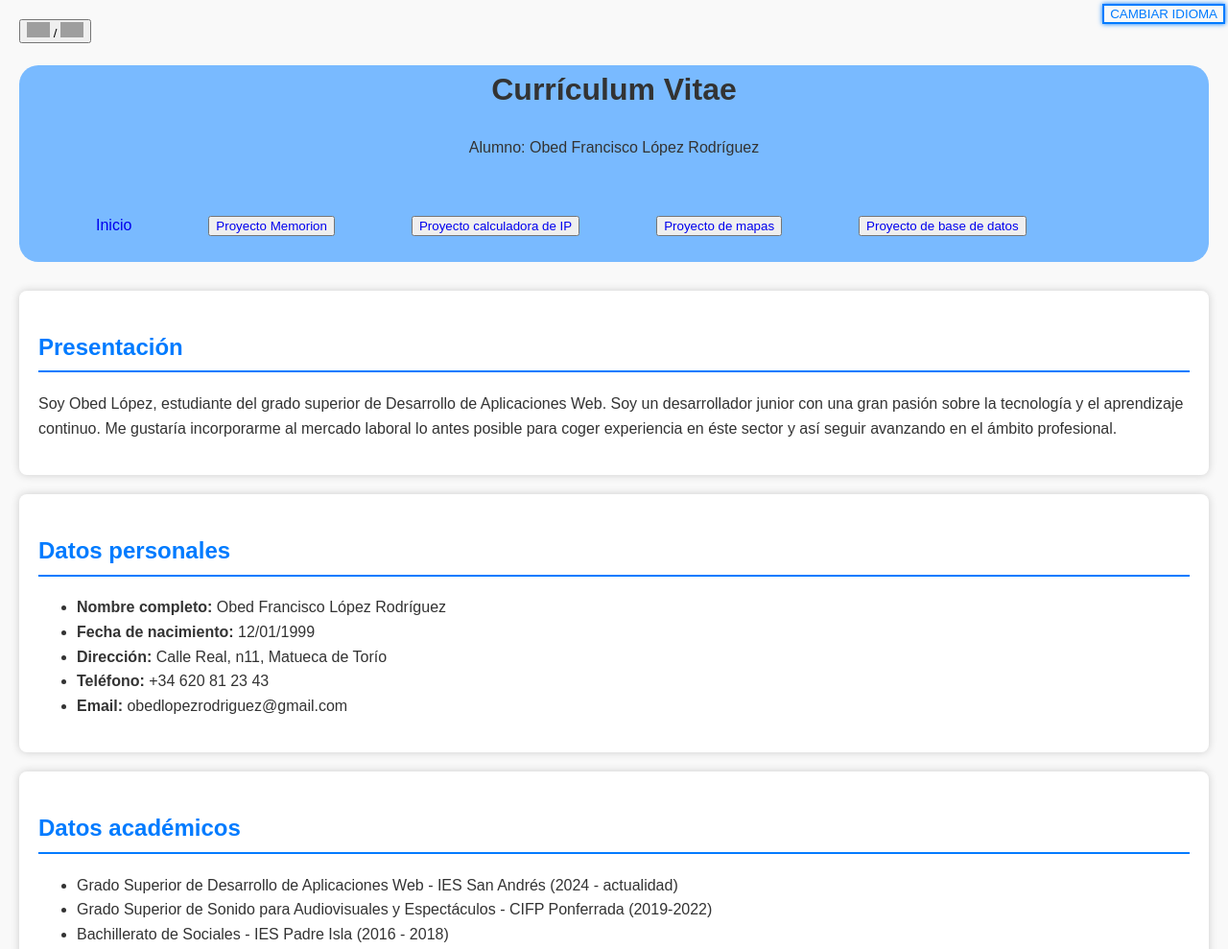
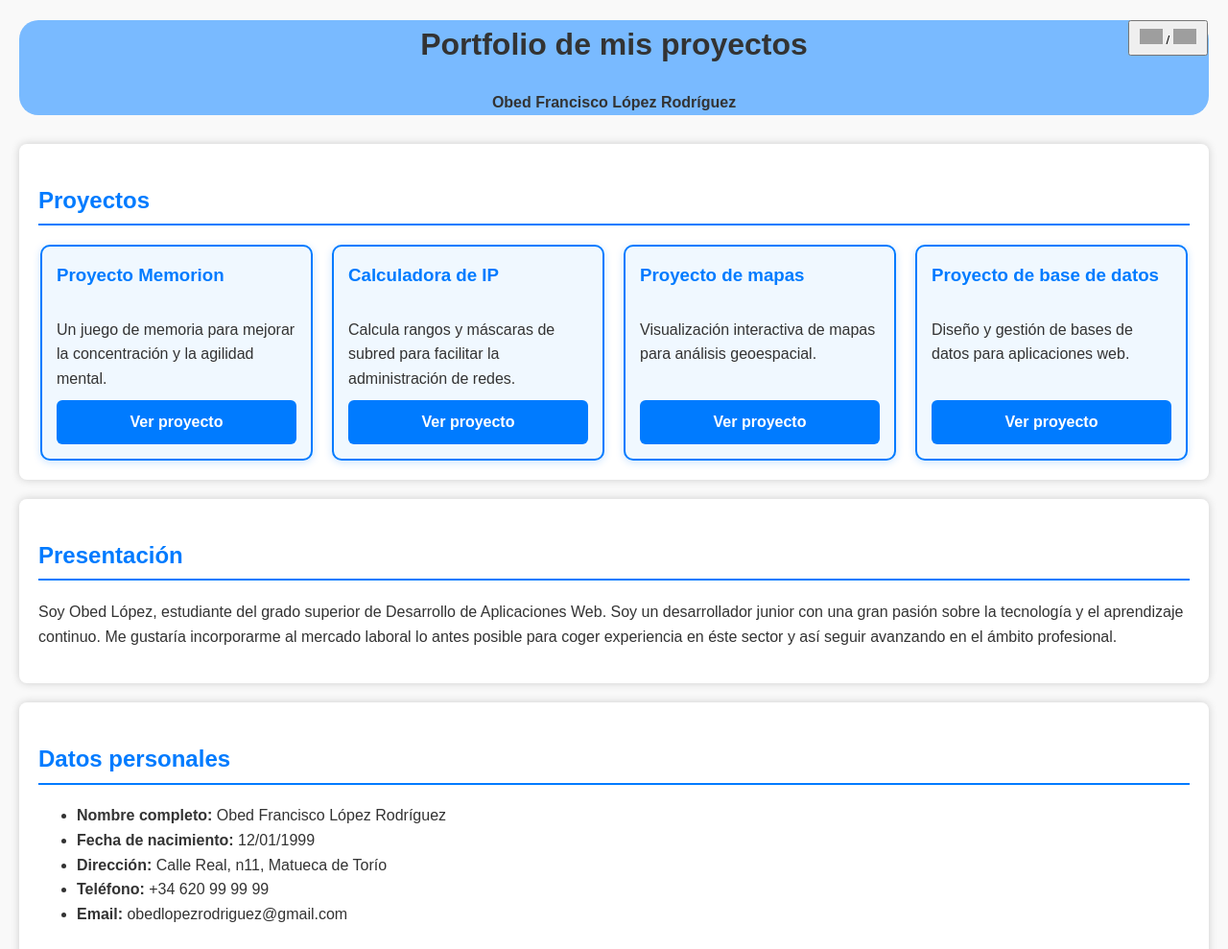
Before and after one commit to obedflr/portfolio, a plain HTML site: page index.html in a window 1280 px wide. Shown: the top 989 px of the page at 96% size. Drawn offline with Linux system fonts and the light colour scheme; grey boxes are pictures that could not be loaded.

Commit message:
actualizado

```diff
--- a/css/style.css
+++ b/css/style.css
@@ -11,7 +11,9 @@
     box-shadow: 0 0 20px #007BFF, 0 0 40px #007BFF;
 }
 .btn-container {
-    position: absolute;
+    display: flex;
+    justify-content: center;
+    align-items: center;
     top: 1px;
     right: 3px;
 }
@@ -51,8 +53,8 @@ h2 {
 }
 
 #barra_navegacion li {
-    padding: 20px;
-    margin: 20px;
+    padding: 25px;
+    margin: 25px;
     margin-bottom: 5px;
 }
 
@@ -61,5 +63,93 @@ a {
 }
 
 a:hover {
+    color: #007BFF;
+}
 
+button {
+    padding: 7px 10px;
+    margin: 1px;
 }
+
+#contacto {
+  text-align: center;
+  margin-top: 40px;
+  padding: 20px;
+  border-radius: 10px 10px 0 0;
+}
+
+.contacto-iconos {
+  margin-top: 10px;
+  display: flex;
+  justify-content: center;
+  gap: 30px;
+}
+
+.contacto-iconos a img {
+  transition: transform 0.3s ease;
+}
+
+.contacto-iconos a img:hover {
+  transform: scale(1.2);
+}
+
+#btnIdioma {
+    position: fixed;
+    top: 20px;
+    right: 20px;
+}
+
+/* cajas de proyectos */
+
+#proyectos {
+  background: #fff;
+  padding: 20px;
+  border-radius: 8px;
+  box-shadow: 0 0 8px #ccc;
+  margin-bottom: 20px;
+}
+
+.proyectos-container {
+  display: flex;
+  flex-wrap: wrap;
+  gap: 20px;
+  justify-content: center;
+}
+
+.proyecto-card {
+  background-color: #f0f8ff;
+  border: 2px solid #007BFF;
+  border-radius: 10px;
+  padding: 15px;
+  width: 250px;
+  box-shadow: 0 2px 8px rgba(0, 123, 255, 0.2);
+  display: flex;
+  flex-direction: column;
+  justify-content: space-between;
+}
+
+.proyecto-card h3 {
+  margin-top: 0;
+  color: #007BFF;
+}
+
+.proyecto-card p {
+  flex-grow: 1;
+  margin: 10px 0;
+  color: #333;
+}
+
+.btn-proyecto {
+  text-align: center;
+  background-color: #007BFF;
+  color: white;
+  padding: 10px 0;
+  border-radius: 6px;
+  text-decoration: none;
+  font-weight: bold;
+  transition: background-color 0.3s ease;
+}
+
+.btn-proyecto:hover {
+  background-color: #0056b3;
+}
--- a/index.html
+++ b/index.html
@@ -1,35 +1,64 @@
 <!DOCTYPE html>
 <html lang="en">
+
 <head>
     <meta charset="UTF-8">
     <meta name="viewport" content="width=device-width, initial-scale=1.0">
     <title>Portfolio de Don Obed López</title>
     <link rel="stylesheet" href="css/style.css">
-    <div class="container">
-    <div class="btn-container"><button class="btn-effect-1">CAMBIAR IDIOMA</button></div>
-    <button id="btnIdioma" aria-label="Cambiar idioma">
-      <img src="https://upload.wikimedia.org/wikipedia/commons/9/9a/Flag_of_Spain.svg" alt="Español" width="24" height="16">
-      /
-      <img src="https://upload.wikimedia.org/wikipedia/en/a/ae/Flag_of_the_United_Kingdom.svg" alt="English" width="24" height="16">
-    </button>
 </head>
+
 <body>
     <header>
-        <h1>Currículum Vitae</h1>
-        <p>Alumno: Obed Francisco López Rodríguez</p>
-        <nav id="barra_navegacion">
-            <ul>
-                <li><a href="index.html">Inicio </a></li>
-                <li><button><a href="html/proyecto1.html"> Proyecto Memorion </a></button></li>
-                <li><button><a href="html/proyecto2.html"> Proyecto calculadora de IP </a></button></li>
-                <li><button><a href="html/proyecto3.html"> Proyecto de mapas </a></button></li>
-                <li><button><a href="html/proyecto4.html"> Proyecto de base de datos </a></button></li>
-            </ul>
-        </nav>
+        <button id="btnIdioma" aria-label="Cambiar idioma">
+            <img src="https://upload.wikimedia.org/wikipedia/commons/9/9a/Flag_of_Spain.svg" alt="Español" width="24"
+                height="16">
+            /
+            <img src="https://upload.wikimedia.org/wikipedia/en/a/ae/Flag_of_the_United_Kingdom.svg" alt="English"
+                width="24" height="16">
+        </button>
+        <h1>Portfolio de mis proyectos</h1>
+        <p><strong>Obed Francisco López Rodríguez</strong></p>
+
     </header>
+    <nav id="barra_navegacion">
+        <section id="proyectos">
+            <h2>Proyectos</h2>
+            <div class="proyectos-container">
+                <div class="proyecto-card">
+                    <h3>Proyecto Memorion</h3>
+                    <p>Un juego de memoria para mejorar la concentración y la agilidad mental.</p>
+                    <a href="html/proyecto1.html" class="btn-proyecto">Ver proyecto</a>
+                </div>
+
+                <div class="proyecto-card">
+                    <h3>Calculadora de IP</h3>
+                    <p>Calcula rangos y máscaras de subred para facilitar la administración de redes.</p>
+                    <a href="html/proyecto2.html" class="btn-proyecto">Ver proyecto</a>
+                </div>
+
+                <div class="proyecto-card">
+                    <h3>Proyecto de mapas</h3>
+                    <p>Visualización interactiva de mapas para análisis geoespacial.</p>
+                    <a href="html/proyecto3.html" class="btn-proyecto">Ver proyecto</a>
+                </div>
+
+                <div class="proyecto-card">
+                    <h3>Proyecto de base de datos</h3>
+                    <p>Diseño y gestión de bases de datos para aplicaciones web.</p>
+                    <a href="html/proyecto4.html" class="btn-proyecto">Ver proyecto</a>
+                </div>
+            </div>
+        </section>
+    </nav>
+
+
     <section id="presentacion">
         <h2>Presentación</h2>
-        <p>Soy Obed López, estudiante del grado superior de Desarrollo de Aplicaciones Web. Soy un desarrollador junior con una gran pasión sobre la tecnología y el aprendizaje continuo. Me gustaría incorporarme al mercado laboral lo antes posible para coger experiencia en éste sector y así seguir avanzando en el ámbito profesional.</p>
+        <p>Soy Obed López, estudiante del grado superior de Desarrollo de Aplicaciones Web. Soy un desarrollador junior
+            con una gran pasión sobre la tecnología y el aprendizaje continuo. Me gustaría incorporarme al mercado
+            laboral lo antes posible para coger experiencia en éste sector y así seguir avanzando en el ámbito
+            profesional.</p>
     </section>
 
     <section id="datos personales">
@@ -38,7 +67,7 @@
             <li><strong>Nombre completo: </strong> Obed Francisco López Rodríguez </li>
             <li><strong>Fecha de nacimiento: </strong> 12/01/1999 </li>
             <li><strong>Dirección: </strong> Calle Real, n11, Matueca de Torío </li>
-            <li><strong>Teléfono: </strong> +34 620 81 23 43 </li>
+            <li><strong>Teléfono: </strong> +34 620 99 99 99 </li>
             <li><strong>Email: </strong> obedlopezrodriguez@gmail.com </li>
         </ul>
     </section>
@@ -70,7 +99,8 @@
     <section id="aptitudes">
         <h2>Tecnologías y aptitudes</h2>
         <ul>
-            <li><strong>En cuanto a Edición de Audio y Vídeo: </strong> Pro Tools, FL Studio, Sony Vegas Pro, Adobe Premiere.</li>
+            <li><strong>En cuanto a Edición de Audio y Vídeo: </strong> Pro Tools, FL Studio, Sony Vegas Pro, Adobe
+                Premiere.</li>
             <li><strong>En cuanto a Informática: </strong> HTML, CSS, Java, MySQL</li>
             <li><strong>Idiomas: </strong> Español (nativo), Inglés (medio) </li>
             <li><strong>Otros: </strong>Conocimientos sobre Word, Powerpoint, Excel </li>
@@ -78,11 +108,20 @@
 
     </section>
 
-    <section id="contacto">
-
-    </section>
-    <footer>
-
+    <footer id="contacto">
+        <h2>Contacto</h2>
+        <div class="contacto">
+            <a href="mailto:obedf.loprod@educa.jcyl.es" aria-label="Enviar correo">
+                <img src="https://cdn-icons-png.flaticon.com/512/732/732200.png" alt="Email" width="40" height="40">
+            </a>
+            <a href="https://github.com/obedflr" target="_blank" aria-label="Visitar GitHub">
+                <img src="https://cdn-icons-png.flaticon.com/512/25/25231.png" alt="GitHub" width="40" height="40">
+            </a>
+            <a href="https://www.linkedin.com/in/obedflr" target="_blank" aria-label="Visitar LinkedIn">
+                <img src="https://cdn-icons-png.flaticon.com/512/174/174857.png" alt="LinkedIn" width="40" height="40">
+            </a>
+        </div>
     </footer>
 </body>
+
 </html>
--- a/js/javascript.js
+++ b/js/javascript.js
@@ -1,4 +1,4 @@
-const cambiarTraduccion = document.getElementById("cambiarTraduccion");
+const cambiarTraduccion = document.getElementById("btnIdioma");
 
 
 let translations = {};
```
